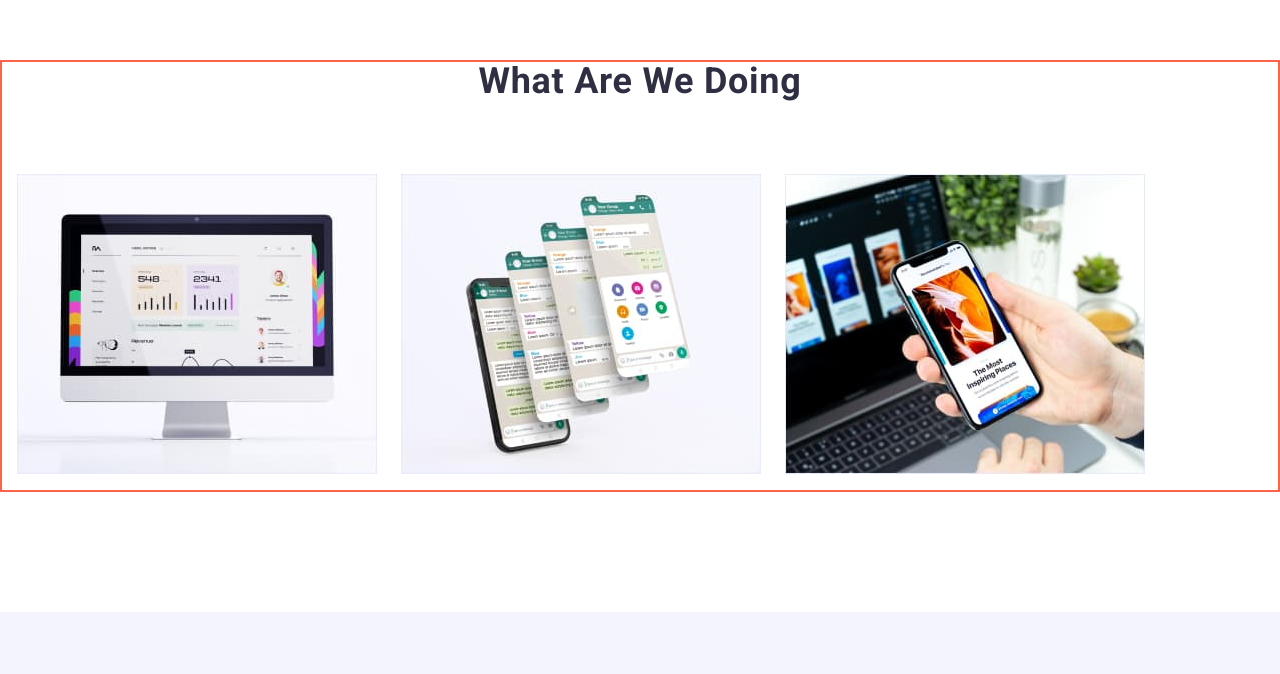
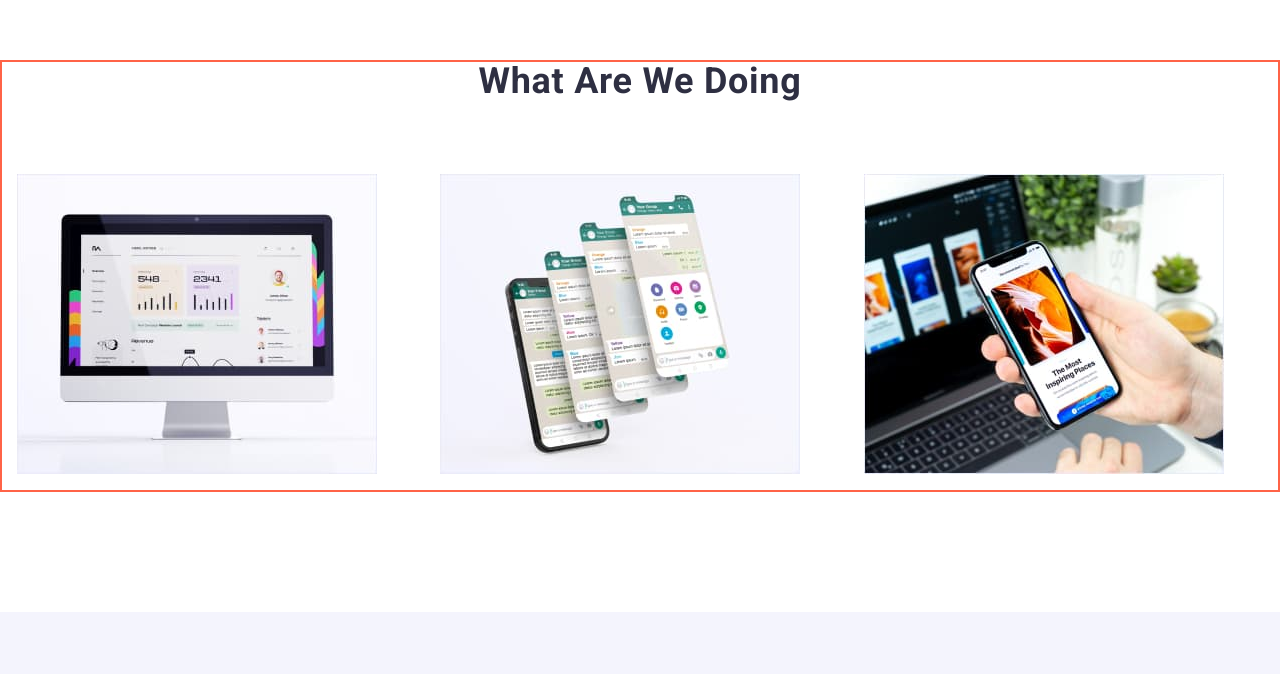
Before and after one commit to OleksijHr/goit-markup-hw-03, a plain HTML site: page index.html in a window 1280 px wide. Shown: the part 1153-1827 px from the top of the page. Drawn offline with nearby package versions, Linux system fonts and the light colour scheme.

Commit message:
Update styles.css

```diff
--- a/css/styles.css
+++ b/css/styles.css
@@ -316,7 +316,7 @@ padding-bottom: 188px;
 }
 
 .option-item{
-    width: calc((100%-72px)/3);
+    width: calc((100% - 48px) / 3);
 }
 
 /* .option-item:not(:last-child){
@@ -454,7 +454,7 @@ margin-right: 24px;
 }
 
 .filters-item {
-    width: calc((100%-48px)/3);
+    width: calc((100% - 48px) / 3);
 }
 
 .filters-item a{
```
